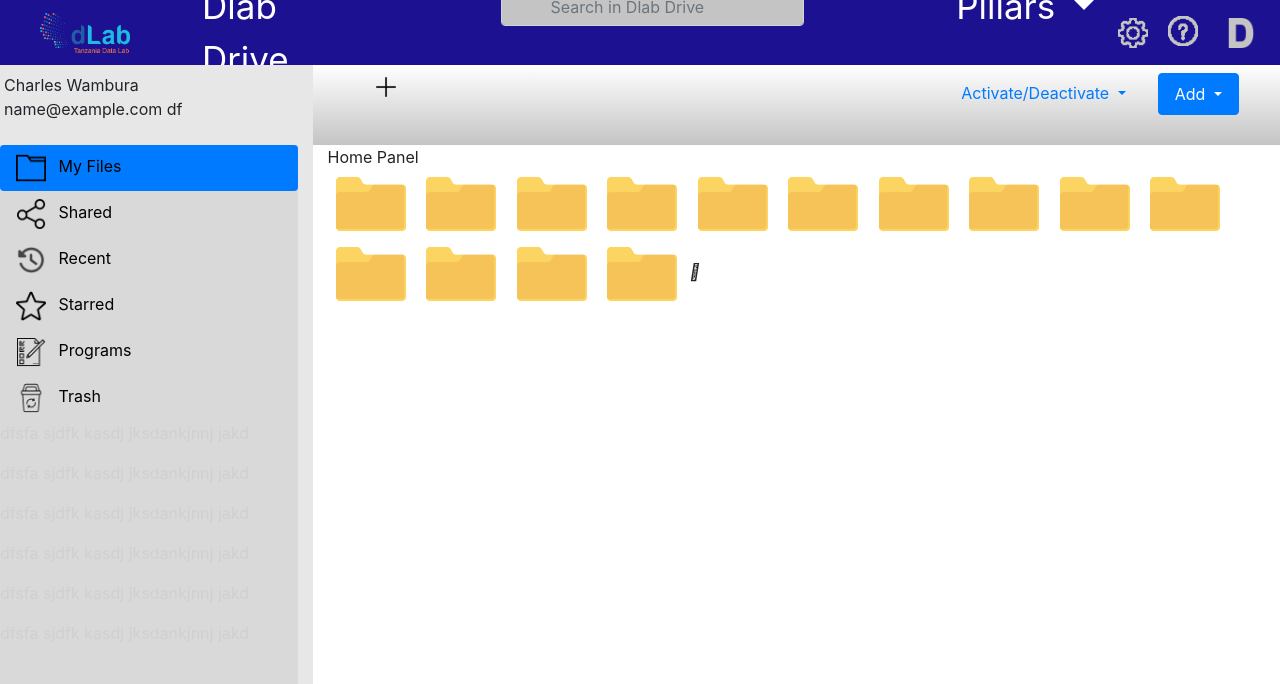
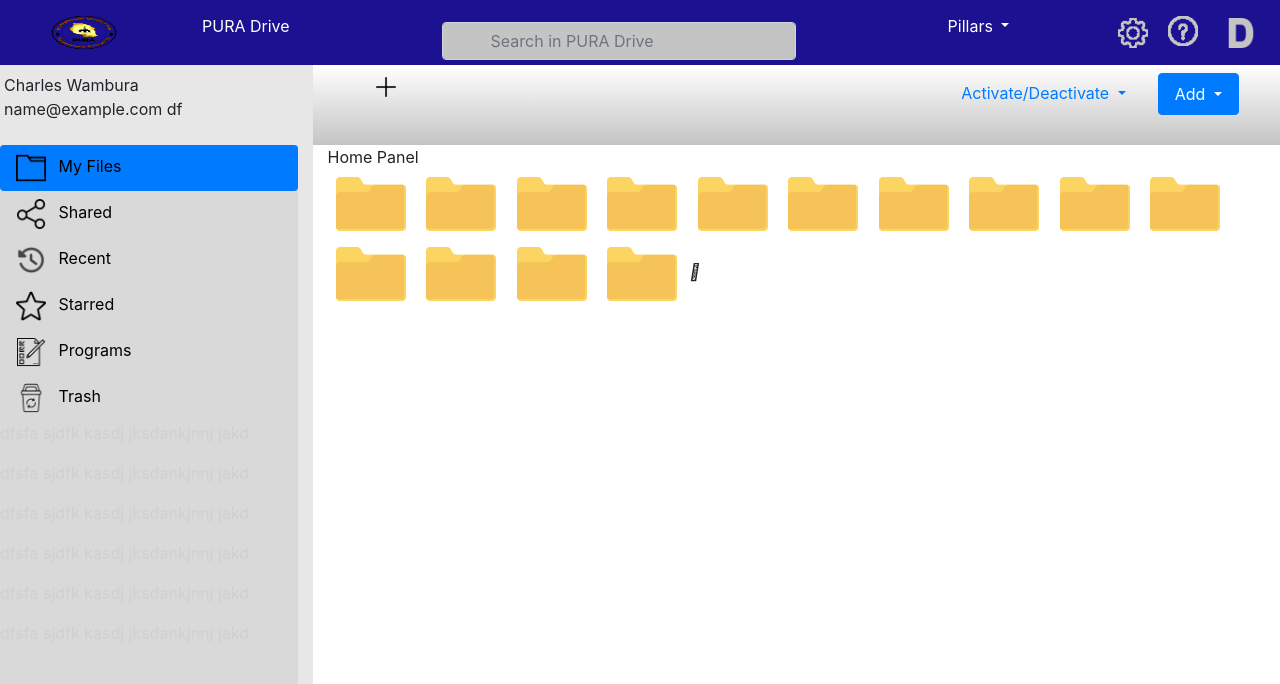
Before and after one commit to CymonMachera/Dlab-Ddrive, a Django app: template templates/homePage.html in a window 1280 px wide. Shown: the top 684 px of the page. Run offline with Django 3.2, Linux system fonts and the light colour scheme; the template is opened without the code that fills it, so the values that code supplies are empty; the visitor is signed in with stand-in values (Sample User, id 1); parts of the project's set-up code (start-up, migrations or seed data) failed here and were passed over.

Commit message:
change template

```diff
--- a/templates/homePage.html
+++ b/templates/homePage.html
@@ -4,7 +4,7 @@
 <head>
     <meta charset="UTF-8">
     <meta name="viewport" content="width=device-width, initial-scale=1.0">
-    <title>Document</title>
+    <title>PURA Drive</title>
     <link rel="stylesheet" href="https://cdn.jsdelivr.net/npm/bootstrap@4.5.3/dist/css/bootstrap.min.css" integrity="sha384-TX8t27EcRE3e/ihU7zmQxVncDAy5uIKz4rEkgIXeMed4M0jlfIDPvg6uqKI2xXr2" crossorigin="anonymous">
     <link rel="stylesheet" href="{% static 'css/homePage.css' %}">
     <link rel="stylesheet" href="https://stackpath.bootstrapcdn.com/font-awesome/4.7.0/css/font-awesome.min.css" integrity="sha384-wvfXpqpZZVQGK6TAh5PVlGOfQNHSoD2xbE+QkPxCAFlNEevoEH3Sl0sibVcOQVnN" crossorigin="anonymous">
@@ -20,7 +20,7 @@
 
       <nav class="navbar navbar-expand-lg navbar-light navBrandTop">
           <a class="navbar-brand " href="#">
-              <img src="{% static 'images/dLab_main logo.png' %}" class="mx-4" width="90" height="40" alt="" loading="lazy">
+              <img src="{% static 'images/logo.png' %}" class="mx-4" width="90" height="40" alt="" loading="lazy">
             </a>
           <button class="navbar-toggler" type="button" data-toggle="collapse" data-target="#navbarSupportedContent" aria-controls="navbarSupportedContent" aria-expanded="false" aria-label="Toggle navigation">
             <span class="navbar-toggler-icon"></span>
@@ -28,19 +28,19 @@
 
           <div class="collapse navbar-collapse" id="navbarSupportedContent">
             <ul class="navbar-nav mr-auto">
-              <li class="nav-item active ml-4 mr-5 dlabDriveText ">
-                <a class="nav-link text-dlab" href="#"> <span class="text-white  ">  Dlab Drive</span><span class="sr-only">(current)</span></a>
+              <li class="nav-item active ml-4 mr-5 PURADriveText ">
+                <a class="nav-link text-PURA" href="#"> <span class="text-white  ">  PURA Drive</span><span class="sr-only">(current)</span></a>
               </li>
               <li class="nav-item mx-5 " >
                   <form class="form-group my-2 my-lg-0 ml-4 pl-4 pt-3  ">
-                      <input class="form-control mr-sm-2 px-5 bg-top-form" type="search" placeholder="Search in Dlab Drive" aria-label="Search">
+                      <input class="form-control mr-sm-2 px-5 bg-top-form" type="search" placeholder="Search in PURA Drive" aria-label="Search">
                       <!-- <button class="btn btn-outline-success my-2 my-sm-0" type="submit">Search</button> -->
                   </form>
                 <!-- <a class="nav-link" href="#">Link</a> -->
               </li>
               <ul class="navbar-nav ">
               <li class="nav-item dropdown ml-5 pl-5">
-                <a class="nav-link dropdown-toggle text-white  text-dlab" id="pillarDropDown" href="#" id="navbarDropdown" role="button" data-toggle="dropdown" aria-haspopup="true" aria-expanded="false">
+                <a class="nav-link dropdown-toggle text-white  text-PURA" id="pillarDropDown" href="#" id="navbarDropdown" role="button" data-toggle="dropdown" aria-haspopup="true" aria-expanded="false">
                  <span class="text-white  "> Pillars</span>
                 </a>
                 <div class="dropdown-menu" aria-labelledby="navbarDropdown">
--- a/templates/login.html
+++ b/templates/login.html
@@ -18,7 +18,7 @@
   <div class="container mt-5 pt-4">
       <div class="row my-5 ">
           <div class="col-lg-8 px-5 mb-3 justify-content-centre">
-        <img class="img-fluid mt-5 pt-3"  src="{% static 'images/dLab_main logo.png' %}">
+        <img class="img-fluid mt-5 pt-3"  src="{% static 'images/logo.png' %}">
 
           </div>
           <div class="col-lg-4 col-sm-12 py-5 w-75 px-4 loginForm">
```
Also changed, not shown: templates/admin/base_site.html (+4 -4 lines), static/images/DLAB.png (deleted), static/images/dLab_main logo.png (deleted), static/images/dLab_main logo1.png (deleted), static/images/logo.png (added).
